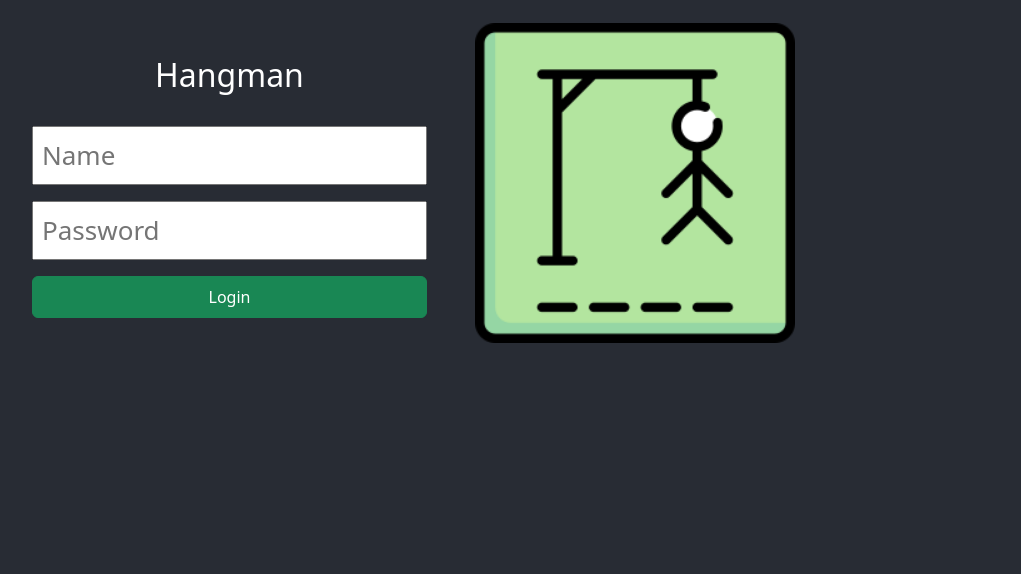
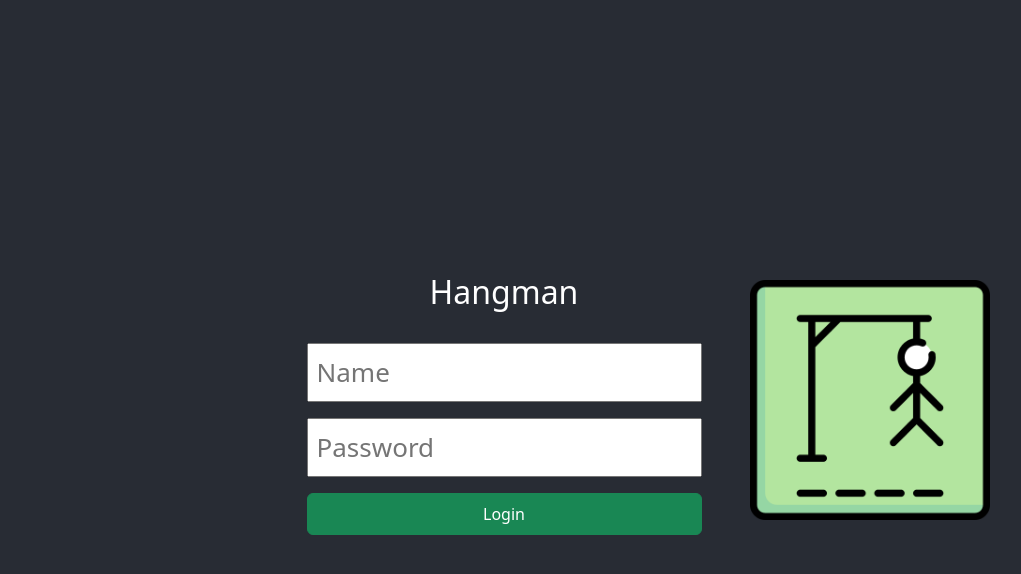
Before and after one commit to Dragon-Seeker/MPTCCapstoneProject, a React (Create React App) app: page / in a window 1280 px wide. Shown: the top 574 px of the page, without its empty margins (16-1037 px from the left). Built offline with nearby package versions, Linux system fonts and the light colour scheme.

Commit message:
Refactor code to use JSX
- Fix issues with CSS layout problems

```diff
--- a/src/App.css
+++ b/src/App.css
@@ -5,31 +5,34 @@
   left: 0;
   width: 100%;
   height: 100%;
-  text-align: center;
 }
 
 .App-logo {
-  height: 40vmin;
+  max-height: 40vmin;
   pointer-events: none;
 }
 
 .App-icon {
   height: 40vmin;
   width: 40vmin;
+  max-width: 240px;
+  max-height: 240px;
   pointer-events: none;
 }
 
+@media screen and (max-width: 800) {
+  .App-icon {
+    max-width: 120px;
+    max-height: 120px;
+  }
+}
+
 .App-body {
-  background-color: #282c34;
-  display: flex;
-  flex-direction: column;
-  align-items: center;
-  justify-content: center;
   font-size: calc(10px + 2vmin);
   color: white;
 }
 
 .Horizontal-Flow {
-  display: flex;
-  max-width: 100px;
+  text-align: center;
+  align-items: center;
 }
--- a/src/App.tsx
+++ b/src/App.tsx
@@ -1,30 +1,28 @@
-import React, { Component } from 'react';
+import React, { Component, ReactNode } from 'react';
 import icon from './3274156.png';
 import './App.css';
 import { Button, Stack } from 'react-bootstrap';
 import { render, screen } from '@testing-library/react';
-import 'bootstrap/dist/css/bootstrap.min.css'
 
-import root from './index'
+import 'bootstrap/dist/css/bootstrap.min.css';
 
-import GameSelection from './GameSelection';
+import root from './index';
+import { useWindowDimensions } from './windowutils';
 
-function App() {
+import { StackDirection } from 'react-bootstrap/esm/Stack';
+import { JsxElement } from 'typescript';
+
+export function App() {
   return (
-    <div className="App">
-      <body className="App-body">
-        <Stack direction='horizontal' gap={10} className='Horizontal-Flow'>
-          <Stack direction='vertical' gap={3} className='col-md-2.5 p-5 mx-auto w-10'>
-            <h2 className='p-2'>Hangman</h2>
-            <input className='p-2' type="text" placeholder='Name' id='name' />
-            <input className='p-2' type="text" placeholder='Password' id='password' />
-            <Button className='p-2' id='login_button' variant='success' onClick={onClick}>Login</Button>
-          </Stack>
-          <img src={icon} className='App-icon' alt='icon'/>
-        </Stack>
-      </body>
-    </div>
-  );
+    <AppBody>
+      <BaseLayout>
+        <h2 className='p-2'>Hangman</h2>
+        <input className='p-2' type="text" placeholder='Name' id='name' />
+        <input className='p-2' type="text" placeholder='Password' id='password' />
+        <Button className='p-2' id='login_button' variant='success' onClick={onClick}>Login</Button>
+      </BaseLayout>
+    </AppBody>
+  )
 }
 
 function onClick(event: React.MouseEvent<HTMLButtonElement>){
@@ -35,4 +33,40 @@ function onClick(event: React.MouseEvent<HTMLButtonElement>){
   console.log(button.id);
 }
 
-export default App;
+//--
+
+export function GameSelection() {
+  return (
+    <AppBody>
+      <BaseLayout>
+        <h2 className='p-2'>Hangman</h2>
+        <Button className='p-2' variant='primary'>Easy</Button>
+        <Button className='p-2' variant='danger'>Hard</Button>
+      </BaseLayout>
+    </AppBody>
+  )
+}
+
+//--
+
+function AppBody(props: {children: ReactNode}) {
+  return (
+    <div className="App">
+      <div className="App-body d-flex h-100 justify-content-center " children={props.children}/>
+    </div>
+  )
+}
+
+function BaseLayout(props: {children: ReactNode}) {
+  const { height, width } = useWindowDimensions();
+
+  var columnMode = width < 800;
+
+  return (
+    <Stack direction={(columnMode ? 'vertical' : 'horizontal') as StackDirection} gap={10} className='Horizontal-Flow align-self-center'>
+      {(columnMode) ? <img src={icon} className='App-icon' alt='icon'/> : null}
+      <Stack direction='vertical' gap={3} className='col-md-2.5 p-5 mx-auto w-10 align-self-start' children={props.children}/>
+      {(!columnMode) ? <img src={icon} className='App-icon' alt='icon'/> : null}
+    </Stack>
+  )
+}
--- a/src/GameSelection.tsx
+++ /dev/null
@@ -1,24 +0,0 @@
-import React from 'react';
-import icon from './3274156.png';
-import './App.css';
-import { Button, Stack } from 'react-bootstrap';
-import 'bootstrap/dist/css/bootstrap.min.css'
-
-function GameSelection() {
-  return (
-    <div className="App">
-      <body className="App-body">
-        <Stack direction='horizontal' gap={10} className='Horizontal-Flow'>
-          <Stack direction='vertical' gap={3} className='col-md-2.5 p-5 mx-auto w-10'>
-            <h2 className='p-2'>Hangman</h2>
-            <Button className='p-2' variant='primary'>Easy</Button>
-            <Button className='p-2' variant='danger'>Hard</Button>
-          </Stack>
-          <img src={icon} className='App-icon' alt='icon'/>
-        </Stack>
-      </body>
-    </div>
-  );
-}
-
-export default GameSelection;
--- a/src/index.tsx
+++ b/src/index.tsx
@@ -1,7 +1,8 @@
 import React from 'react';
 import ReactDOM from 'react-dom/client';
 import './index.css';
-import App from './App';
+import {App} from './App';
+import { useState, useEffect } from 'react';
 import reportWebVitals from './reportWebVitals';
 
 const root = ReactDOM.createRoot(
--- /dev/null
+++ b/src/windowutils.tsx
@@ -0,0 +1,21 @@
+import { useState, useEffect } from 'react';
+
+function getWindowDimensions() {
+  const { innerWidth: width, innerHeight: height } = window;
+  return { width, height };
+}
+
+export function useWindowDimensions() {
+  const [windowDimensions, setWindowDimensions] = useState(getWindowDimensions());
+
+  useEffect(() => {
+    function handleResize() {
+      setWindowDimensions(getWindowDimensions());
+    }
+
+    window.addEventListener('resize', handleResize);
+    return () => window.removeEventListener('resize', handleResize);
+  }, []);
+
+  return windowDimensions;
+}
```
Also changed, not shown: 1 other file (tests, documents, lock files or other folders).
